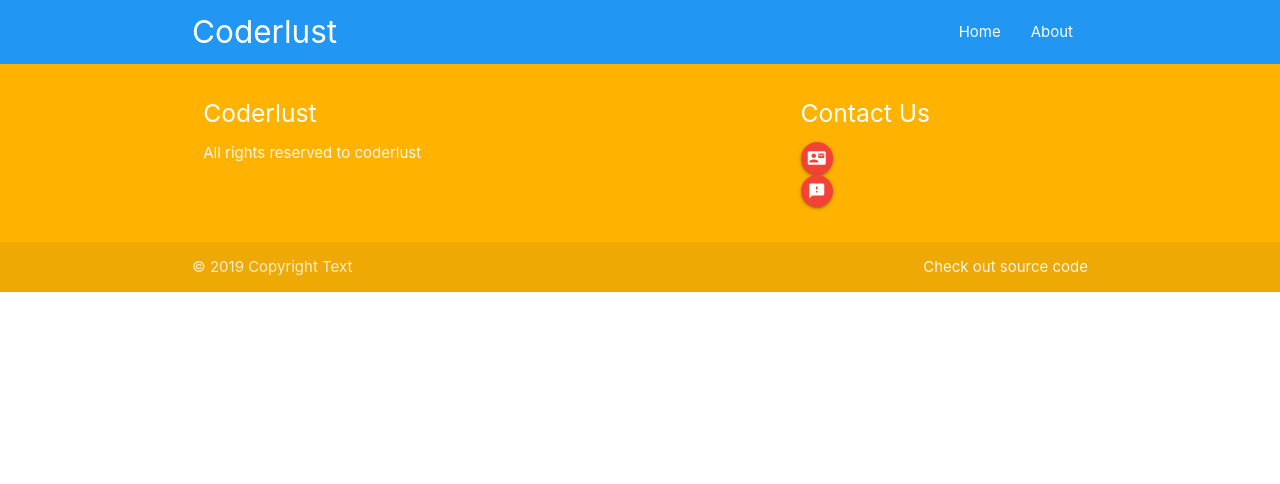
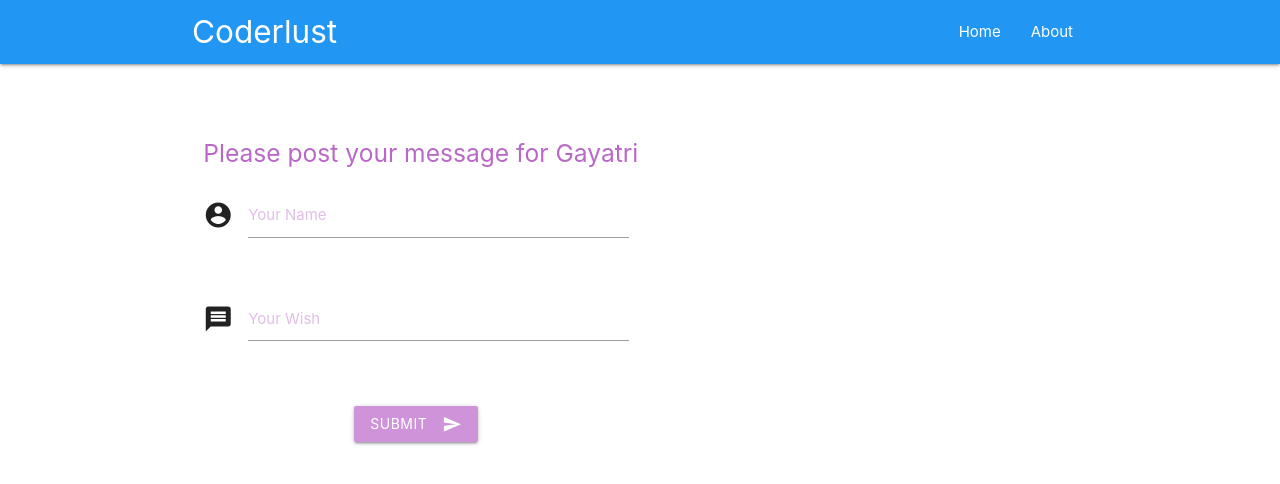
Before and after one commit to pprachit09/birthday_bash, a React (Create React App) app: page /wish in a window 1280 px wide. Shown: the top 484 px of the page. Built offline with nearby package versions, Linux system fonts and the light colour scheme.

Commit message:
adding firebase

```diff
--- a/package.json
+++ b/package.json
@@ -3,6 +3,7 @@
   "version": "0.1.0",
   "private": true,
   "dependencies": {
+    "firebase": "^7.2.2",
     "materialize-css": "^1.0.0",
     "react": "^16.11.0",
     "react-dom": "^16.11.0",
--- a/src/App.js
+++ b/src/App.js
@@ -3,20 +3,21 @@ import { BrowserRouter, Switch, Route } from 'react-router-dom'
 import Parallax from './components/layout/Parallax'
 import Navbar from './components/layout/Navbar'
 import MessageList from './components/message/MessageList'
-import Footer from './components/layout/Footer'
+import AddWish from './components/message/AddWish'
 
 const App = () => {
   return (
     <BrowserRouter>
       <div className="App">
         <Navbar />
-        <main></main>
-        <Switch>
-          <Route exact path="/" component={Parallax} />
-          <Route exact path="/messages" component={MessageList} />
-        </Switch>
+        <main>
+          <Switch>
+            <Route exact path="/" component={Parallax} />
+            <Route exact path="/messages" component={MessageList} />
+            <Route exact path="/wish" component={AddWish} />
+          </Switch>
+        </main>
       </div>
-      <Footer />
     </BrowserRouter>
   )
 }
--- /dev/null
+++ b/src/components/message/AddWish.js
@@ -0,0 +1,91 @@
+import React, { useState, useEffect } from 'react'
+import M from 'materialize-css'
+import firebase from '../../config/Firebase'
+
+const AddWish = () => {
+  useEffect(() => {
+    M.AutoInit()
+  }, [])
+
+  const [message, setMessage] = useState({
+    wish: '',
+    from: ''
+  })
+
+  const { wish, from } = message
+
+  const [success, setSuccess] = useState(false)
+  const [error, setError] = useState(false)
+  const [loading, setLoading] = useState(false)
+
+  const handleChange = e => {
+    setMessage({ ...message, [e.target.id]: e.target.value })
+  }
+
+  const handleSubmit = e => {
+    e.preventDefault()
+    setLoading(true)
+    const db = firebase.firestore()
+    db.collection('wish').add({
+      wish,
+      from
+    }).then(res => {
+      setLoading(false)
+      console.log(res)
+      setSuccess(true)
+    }).catch(err => {
+      setLoading(false)
+      console.log(err)
+      setError(true)
+    })
+  }
+
+  return (
+    <div className="row">
+      <div className="container">
+        <form className="col s12" onSubmit={handleSubmit}>
+          <h5 className="purple-text text-lighten-2">
+            Please post your message for Gayatri
+          </h5>
+          <h5 style={{ display: loading ? '' : 'none' }}>Loading...</h5>
+          <h5 className="red" style={{ display: error ? '' : 'none' }}>
+            Something went wrong... Please try again
+          </h5>
+          <h5 style={{ display: success ? '' : 'none' }}>
+            Thanks for your time... Go back to <a href="/">homepage</a>
+          </h5>
+          <div className="row">
+            <div className="input-field col m6 s12">
+              <i className="material-icons prefix">account_circle</i>
+              <input type="text" id="from" onChange={handleChange} />
+              <label htmlFor="from">Your Name</label>
+            </div>
+          </div>
+          <div className="row">
+            <div className="input-field col m6 s12">
+              <i className="material-icons prefix">message</i>
+              <textarea
+                id="wish"
+                className="materialize-textarea"
+                onChange={handleChange}
+              ></textarea>
+              <label htmlFor="wish">Your Wish</label>
+            </div>
+          </div>
+          <div className="row">
+            <div className="input-field col m6 s12 center">
+              <button
+                type="submit"
+                className="btn waves-effect waves-light purple lighten-3"
+              >
+                Submit<i className="material-icons right">send</i>
+              </button>
+            </div>
+          </div>
+        </form>
+      </div>
+    </div>
+  )
+}
+
+export default AddWish
--- a/src/components/message/Card.js
+++ b/src/components/message/Card.js
@@ -1,6 +1,7 @@
 import React from 'react'
+import PropTypes from 'prop-types'
 
-const Card = () => {
+const Card = ({ from, wish }) => {
   const colours = [
     'red',
     'pink',
@@ -18,15 +19,16 @@ const Card = () => {
   return (
     <div className={className}>
       <div className="card-content white-text">
-        <span className="card-title">From Prachit</span>
-        <p>
-          I am a very simple card. I am good at containing small bits of
-          information. I am convenient because I require little markup to use
-          effectively.
-        </p>
+        <span className="card-title">From {from}</span>
+        <p>{wish}</p>
       </div>
     </div>
   )
 }
 
+Card.propTypes = {
+  from: PropTypes.string,
+  wish: PropTypes.string
+}
+
 export default Card
--- a/src/components/message/MessageList.js
+++ b/src/components/message/MessageList.js
@@ -1,22 +1,26 @@
-import React from 'react'
+import React, { useState, useEffect } from 'react'
 import Card from './Card'
+import firebase from '../../config/Firebase'
 
 const MessageList = () => {
+  const [data, setData] = useState()
+
+  useEffect(() => {
+    const db = firebase.firestore()
+    db.collection('wish').get().then(response => {
+      setData(response.docs)
+    })
+  }, [])
+
   return (
     <div className="row">
       <div className="container">
-        <div className="col m3 s6">
-          <Card />
-        </div>
-        <div className="col m3 s6">
-          <Card />
-        </div>
-        <div className="col m3 s6">
-          <Card />
-        </div>
-        <div className="col m3 s6">
-          <Card />
-        </div>
+        <h3 style={{ display: data ? 'none' : '' }}>Loading...</h3>
+        {data && data.map(d => (
+          <div className="col m3 s6" key={d.id}>
+            <Card from={d.data().from} wish={d.data().wish} />
+          </div>
+        ))}
       </div>
     </div>
   )
--- /dev/null
+++ b/src/config/Firebase.js
@@ -0,0 +1,17 @@
+import firebase from 'firebase/app'
+import 'firebase/firestore'
+
+const firebaseConfig = {
+  apiKey: 'AIzaSyCxEHydGOmH8Omi2hGKqNoRluY9L-D4-Gs',
+  authDomain: 'hbd-gayu.firebaseapp.com',
+  databaseURL: 'https://hbd-gayu.firebaseio.com',
+  projectId: 'hbd-gayu',
+  storageBucket: 'hbd-gayu.appspot.com',
+  messagingSenderId: '464372774609',
+  appId: '1:464372774609:web:332d2e395523fd5de977f0',
+  measurementId: 'G-7F210QWG0T'
+}
+// Initialize Firebase
+firebase.initializeApp(firebaseConfig)
+
+export default firebase
--- a/src/index.css
+++ b/src/index.css
@@ -18,3 +18,38 @@ code {
 main {
   flex: 1 0 auto;
 }
+
+form {
+  padding: 20px;
+  margin-top: 60px;
+}
+
+form button, form h5{
+  margin: 20px, 0
+}
+
+input[type=text]:not(.browser-default):focus:not([readonly]),
+input[type=email]:not(.browser-default):focus:not([readonly]),
+input[type=password]:not(.browser-default):focus:not([readonly]),
+textarea.materialize-textarea:focus:not([readonly]){
+  border-color:#e1bee7;
+  box-shadow: none;
+}
+
+.input-field .prefix.active {
+  color: #e1bee7;
+}
+
+.input-field label {
+  color: #e1bee7;
+}
+
+.input-field input[type=text]:focus + label {
+  color: #e1bee7;
+}
+
+   /* valid color */
+.input-field input[type=text].valid {
+  border-bottom: 1px solid #e1bee7;
+  box-shadow: 0 1px 0 0 #e1bee7;
+}
```
Also changed, not shown: src/components/layout/Footer.js (+17 -4 lines), 1 other file (tests, documents, lock files or other folders).
